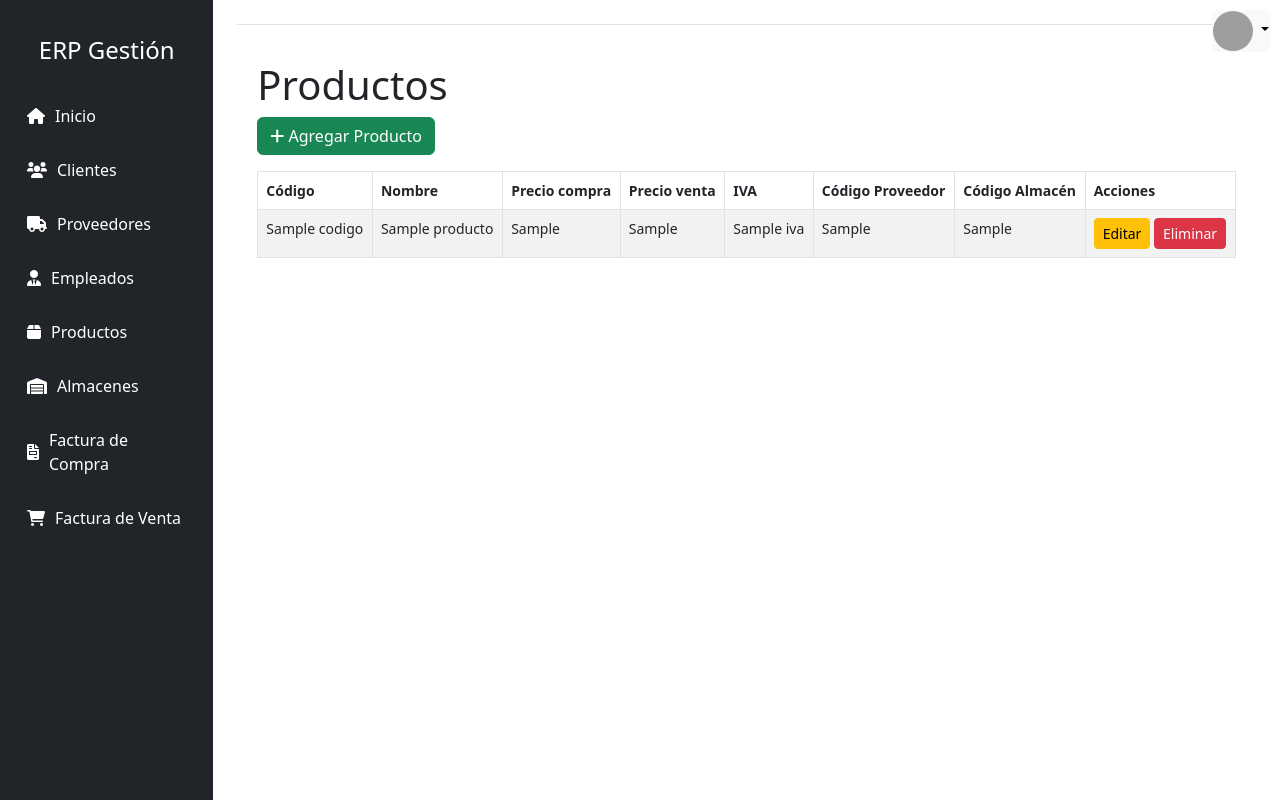
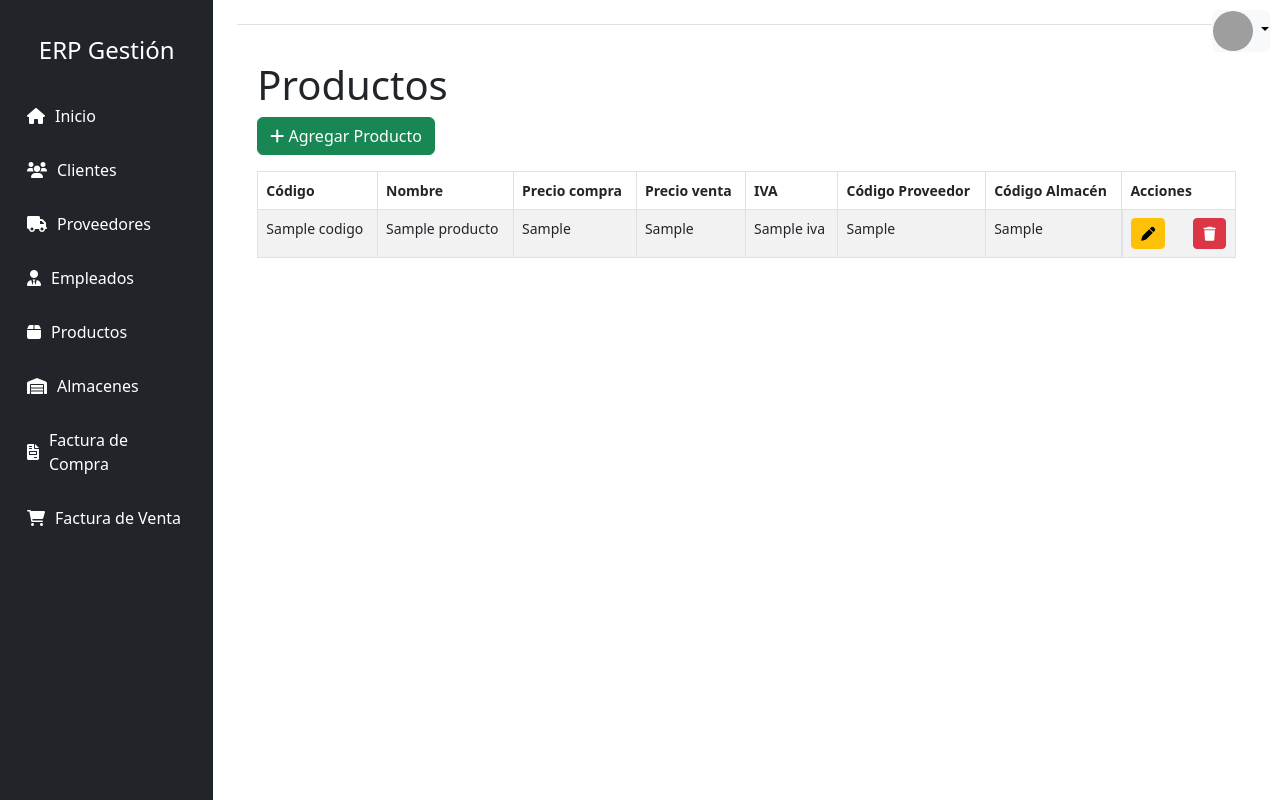
Before and after one commit to zemanue/telecom-ERP, a PHP site: template views/productos/index.php in a window 1280 px wide. Run offline with PHP 8.4, Linux system fonts and the light colour scheme; the template is opened without the code that fills it: most values are stand-ins (such as "Sample title", 1, 10 or a date in 2020); grey boxes are pictures that could not be loaded.

Commit message:
cambio botones editar y eliminar

```diff
--- a/views/clientes/index.php
+++ b/views/clientes/index.php
@@ -53,7 +53,7 @@ Este archivo contiene el HTML para mostrar la información principal de la secci
                         <td class="acciones">
                             <!-- Botón de Editar con ícono -->
                             <a href="../controllers/ClienteController.php?action=edit&codigo=<?php echo $cliente['codigo']; ?>"
-                               class="btn btn-warning btn-sm" title="Editar">
+                            class="btn btn-warning btn-sm" title="Editar">
                                 <i class="fas fa-pen"></i> <!-- Ícono de lápiz para editar -->
                             </a>
 
@@ -62,8 +62,8 @@ Este archivo contiene el HTML para mostrar la información principal de la secci
 
                             <!-- Botón de Eliminar con ícono -->
                             <a href="../controllers/ClienteController.php?action=delete&codigo=<?php echo $cliente['codigo']; ?>"
-                               class="btn btn-danger btn-sm" title="Eliminar"
-                               onclick="return confirm('¿Estás seguro de que deseas eliminar este cliente?')">
+                            class="btn btn-danger btn-sm" title="Eliminar"
+                            onclick="return confirm('¿Estás seguro de que deseas eliminar este cliente?')">
                                 <i class="fas fa-trash"></i> <!-- Ícono de basurero para eliminar -->
                             </a>
                         </td>
--- a/views/productos/index.php
+++ b/views/productos/index.php
@@ -48,13 +48,22 @@ Este archivo contiene el HTML para mostrar la información principal de la secci
                         <td><?php echo $producto['codigo_proveedor']; ?></td>
                         <td><?php echo $producto['codigo_almacen']; ?></td>
                         <!-- La última celda de la fila contiene los botones de "Editar" y "Eliminar" -->
-                        <!-- Estos botones apuntan a las secciones de actualizar y eliminar productos de ProductoController.php  -->
-                        <td>
-                            <a href="../controllers/ProductoController.php?action=edit&codigo=<?php echo $producto['codigo']; ?>"
-                                class="btn btn-warning btn-sm">Editar</a>
+                        <td class="acciones">
+                            <!-- Botón de Editar con ícono -->
+                            <a href="../controllers/ProdcutoController.php?action=edit&codigo=<?php echo $producto['codigo']; ?>"
+                            class="btn btn-warning btn-sm" title="Editar">
+                                <i class="fas fa-pen"></i> <!-- Ícono de lápiz para editar -->
+                            </a>
+
+                            <!-- Espacio entre los botones -->
+                            <span>&nbsp;&nbsp;</span>
+
+                            <!-- Botón de Eliminar con ícono -->
                             <a href="../controllers/ProductoController.php?action=delete&codigo=<?php echo $producto['codigo']; ?>"
-                                class="btn btn-danger btn-sm"
-                                onclick="return confirm('¿Estás seguro de que deseas eliminar este producto?')">Eliminar</a>
+                            class="btn btn-danger btn-sm" title="Eliminar"
+                            onclick="return confirm('¿Estás seguro de que deseas eliminar este producto?')">
+                                <i class="fas fa-trash"></i> <!-- Ícono de basurero para eliminar -->
+                            </a>
                         </td>
                     </tr>
                 <?php endforeach; ?>
```
Also changed, not shown: views/empleados/index.php (+14 -5 lines), views/proveedores/index.php (+14 -5 lines).
